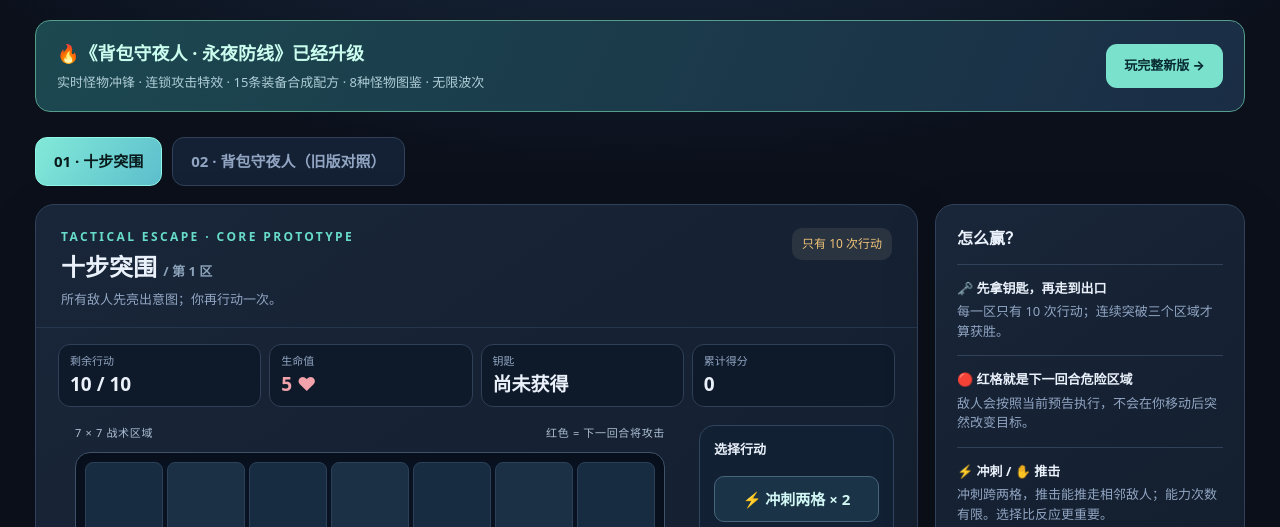
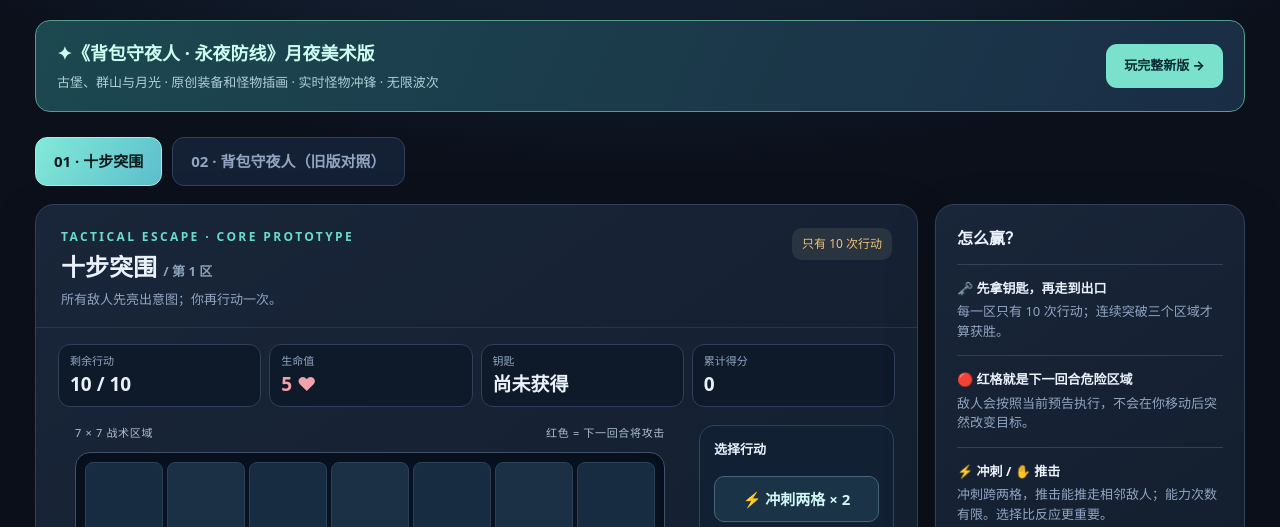
Before and after one commit to klwjlalala/games, a plain HTML site: page prototypes/index.html in a window 1280 px wide. Shown: the part 233-760 px from the top of the page. Drawn offline with Linux system fonts and the light colour scheme.

Commit message:
feat: promote Moonlit Edition at game entry

```diff
--- a/prototypes/index.html
+++ b/prototypes/index.html
@@ -13,7 +13,7 @@
 <header><a class="brand" href="../"><i>✳</i>PLAYROOM <span style="color:#8396b0;font-weight:500">/ 机制实验室</span></a><a class="back" href="../">← 返回九款游戏</a></header>
 <main>
 <div class="intro"><div><div class="eyebrow">GAMEPLAY FIRST · PLAYTEST V1</div><h1>先证明好玩，再谈包装。</h1><p>两款机制优先的可玩实验：敌人行动可预测的战术突围，与用装备摆放决定战斗结果的背包构筑。无剧情灌水，无外部依赖。</p></div><span class="flag">● 核心玩法实验版</span></div>
-<div style="margin:12px 0 18px;padding:19px 21px;border:1px solid #559e8c;border-radius:15px;background:linear-gradient(115deg,#1c4850,#1a2d45);display:flex;align-items:center;justify-content:space-between;gap:15px;flex-wrap:wrap"><div><strong style="font-size:18px;color:#cbfdef">🔥《背包守夜人 · 永夜防线》已经升级</strong><p style="color:#afced8;font-size:13px;margin:6px 0 0">实时怪物冲锋 · 连锁攻击特效 · 15条装备合成配方 · 8种怪物图鉴 · 无限波次</p></div><a href="./nightwatch/" style="display:inline-block;padding:12px 18px;background:#79e1cc;color:#082b32;border-radius:11px;font-size:13px;font-weight:850">玩完整新版 →</a></div><div class="tabs"><button class="tab on" id="tabT">01 · 十步突围</button><button class="tab" id="tabB">02 · 背包守夜人（旧版对照）</button></div>
+<div style="margin:12px 0 18px;padding:19px 21px;border:1px solid #559e8c;border-radius:15px;background:linear-gradient(115deg,#1c4850,#1a2d45);display:flex;align-items:center;justify-content:space-between;gap:15px;flex-wrap:wrap"><div><strong style="font-size:18px;color:#cbfdef">✦《背包守夜人 · 永夜防线》月夜美术版</strong><p style="color:#afced8;font-size:13px;margin:6px 0 0">古堡、群山与月光 · 原创装备和怪物插画 · 实时怪物冲锋 · 无限波次</p></div><a href="./nightwatch/" style="display:inline-block;padding:12px 18px;background:#79e1cc;color:#082b32;border-radius:11px;font-size:13px;font-weight:850">玩完整新版 →</a></div><div class="tabs"><button class="tab on" id="tabT">01 · 十步突围</button><button class="tab" id="tabB">02 · 背包守夜人（旧版对照）</button></div>
 <div id="tView" class="shell"><section class="paper" id="tGame"></section><aside class="paper side"><h3>怎么赢？</h3><div class="rule"><strong>🗝️ 先拿钥匙，再走到出口</strong>每一区只有 10 次行动；连续突破三个区域才算获胜。</div><div class="rule"><strong>🔴 红格就是下一回合危险区域</strong>敌人会按照当前预告执行，不会在你移动后突然改变目标。</div><div class="rule"><strong>⚡ 冲刺 / ✋ 推击</strong>冲刺跨两格，推击能推走相邻敌人；能力次数有限。选择比反应更重要。</div><div class="rule"><strong>⌨️ 操作</strong>方向键 / WASD 移动；Q 切换冲刺，E 切换推击，空格原地等待。手机可用方向按钮。</div><button class="btn sm" id="tReset">↻ 重新生成一局</button><p>测试重点：玩家是否能预判危险，利用有限行动规划路线，而不是乱按也能通关。</p></aside></div>
 <div id="bView" class="shell hidden"><section class="paper" id="bGame"></section><aside class="paper side"><h3>怎么赢？</h3><div class="rule"><strong>🧪 开局提示</strong>火种、磨刀石最初还在库存中。先试着把它们放在铁剑旁边，看看伤害和灼烧会怎样变化。之后尝试自己构筑。</div><div class="rule"><strong>🎒 4×3 的背包是全部装备空间</strong>点击右侧装备，再点击空格摆放。点击已放置的装备可取回。</div><div class="rule"><strong>🔥 相邻才有联动</strong>磨刀石强化旁边的武器，火种让相邻武器附带灼烧；护甲和符文也能组合。</div><div class="rule"><strong>⚔️ 战斗自动，但结果由你的布局决定</strong>每晚战胜怪物后，三选一获得新装备；必须打赢五晚。</div><div class="rule"><strong>🧠 可以重排，不可以无脑堆满</strong>不同怪物的护甲、伤害和生命不同，装备的摆放与取舍直接影响生存。</div><button class="btn sm" id="bReset">↻ 重新开始守夜</button><p>测试重点：能否自然发现装备协同，以及每次获得战利品后是否想重新调整布局。</p></aside></div>
 <div class="footnote">原型故意不堆剧情和美术。核心关卡、装备效果、胜负逻辑均在浏览器本地运行；记录仅保存在当前浏览器。</div>
```
